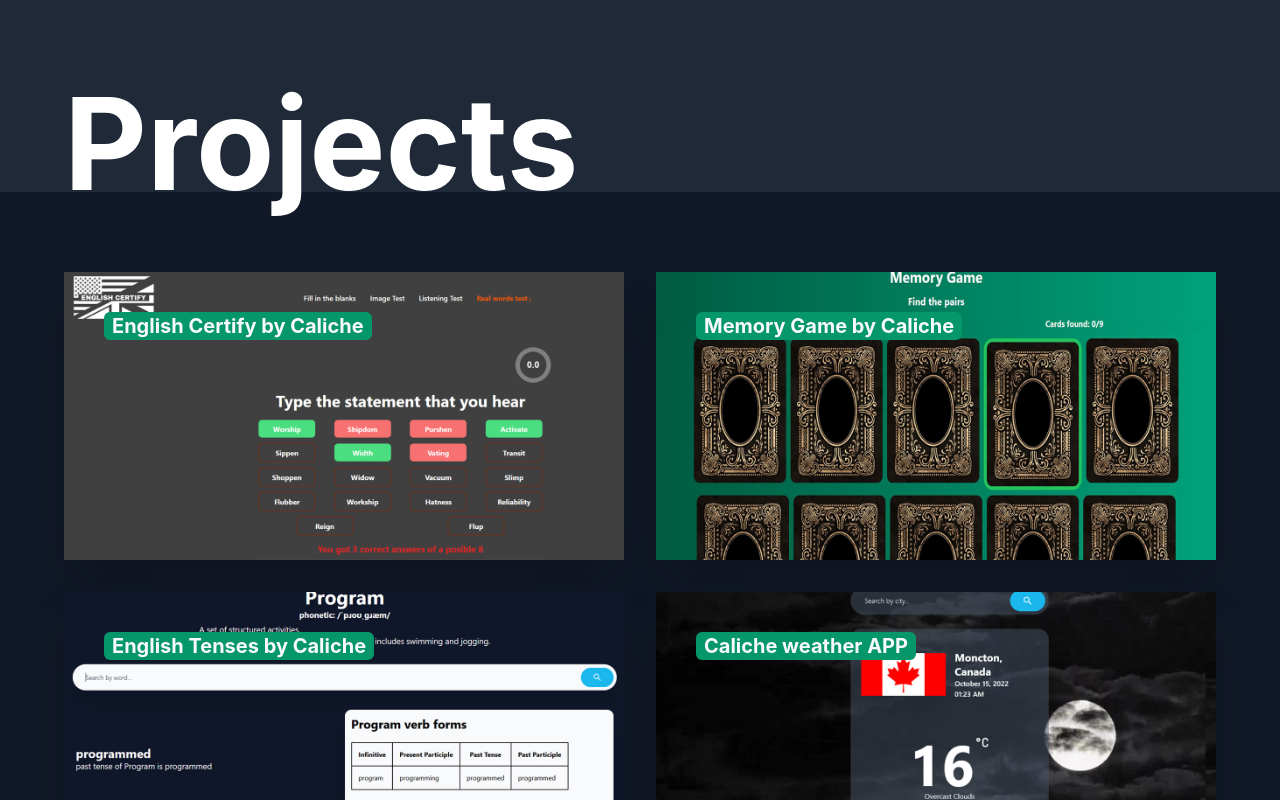
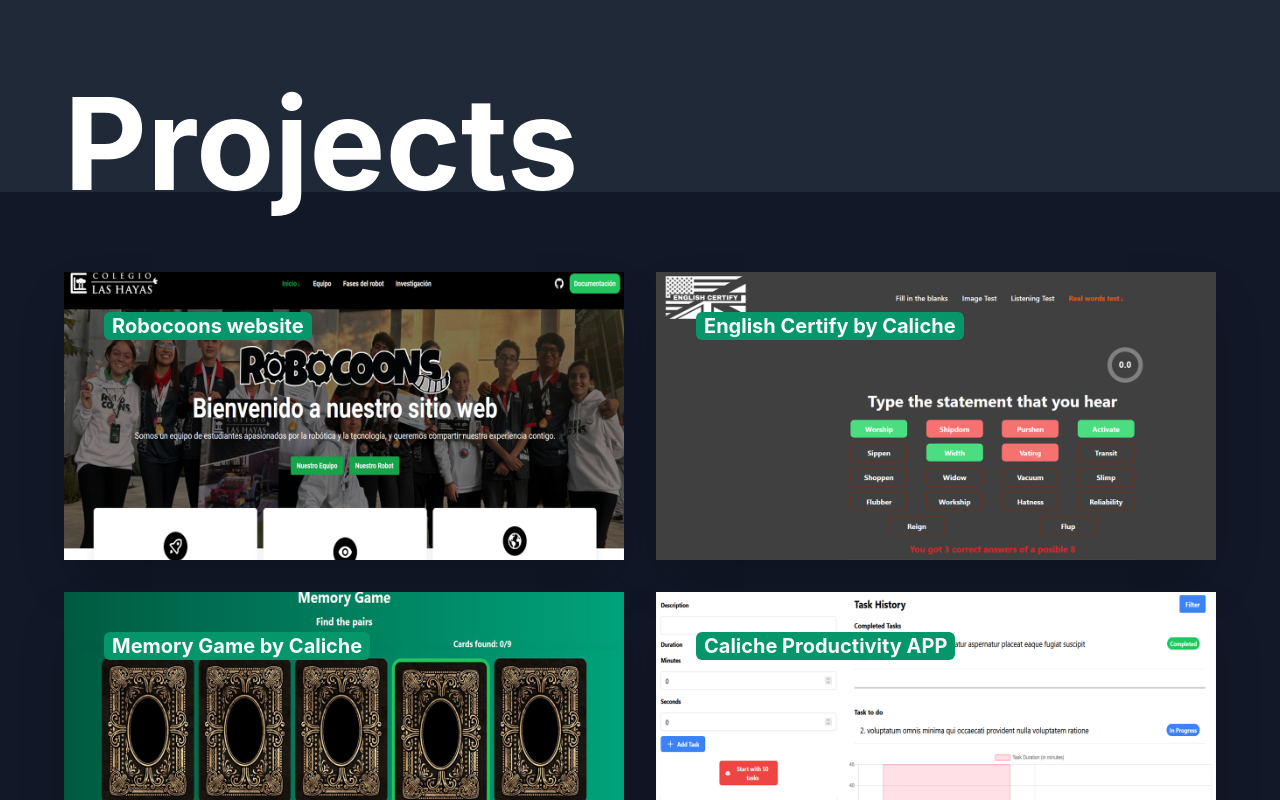
Before and after one commit to CalicheOrozco/caliche-next, a Next.js app: page /projects in a window 1280 px wide. Shown: the top 800 px of the page. Built offline with nearby package versions, Linux system fonts and the light colour scheme.

Commit message:
updated: added new projects

```diff
--- a/constants/data.js
+++ b/constants/data.js
@@ -5,6 +5,11 @@
   avatarUrl: "/avatar.jpg",
   email: "info@calicheorozco.com",
   projects: [
+    {
+      title: "Robocoons website",
+      link: "https://robocoons.vercel.app/",
+      imgUrl: "/portafolio14.png",
+    },
     {
       title: "English Certify by Caliche",
       link: "https://www.englishcertify.com/",
@@ -14,6 +19,11 @@
       title: "Memory Game by Caliche",
       link: "https://memory-game-caliche.vercel.app/",
       imgUrl: "/portafolio12.png",
+    },
+    {
+      title: "Caliche Productivity APP",
+      link: "https://productivity-calicheapp.vercel.app/",
+      imgUrl: "/portafolio15.png",
     },
     {
       title: "English Tenses by Caliche",
```
Also changed, not shown: public/portafolio14.png (added), public/portafolio15.png (added).
